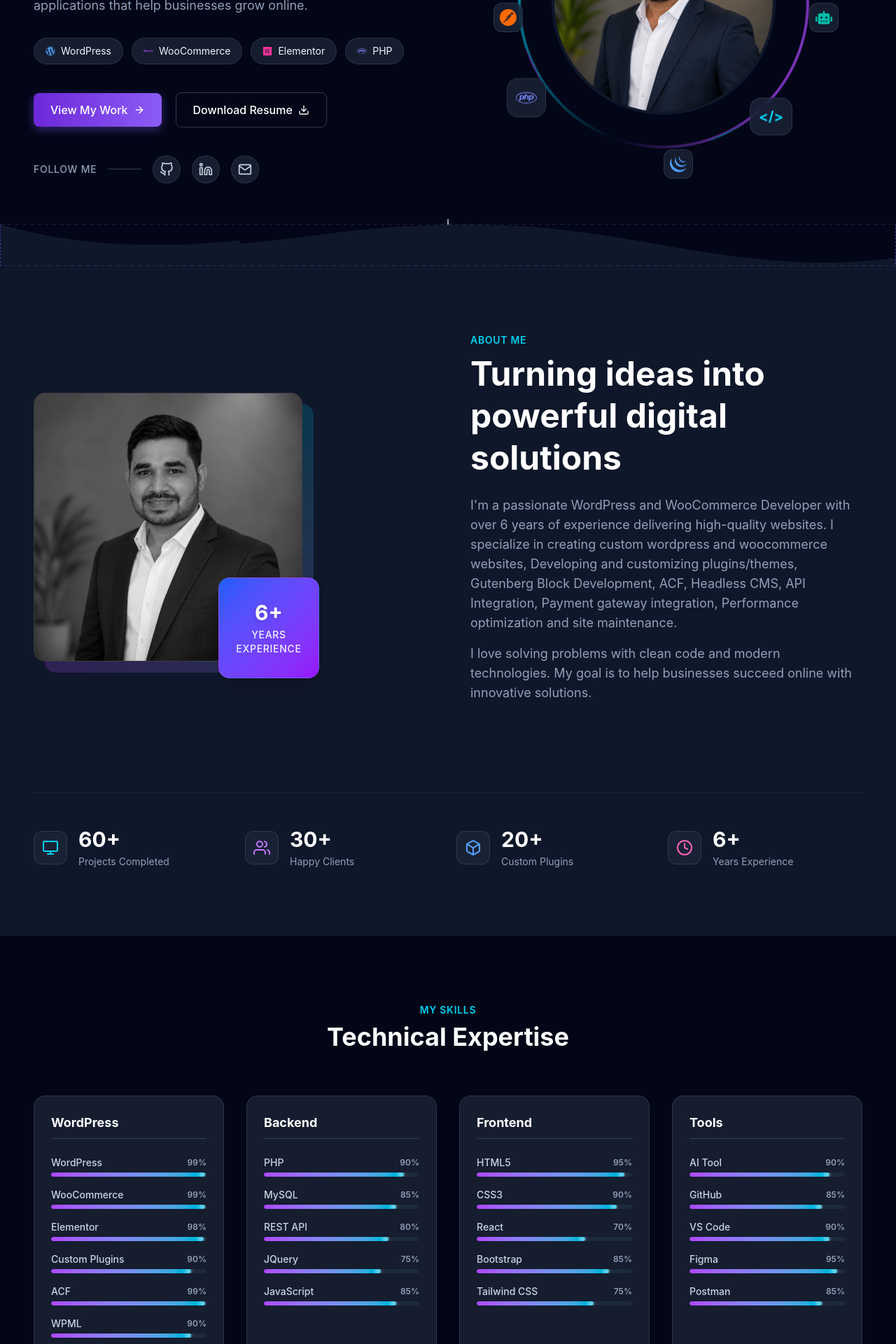
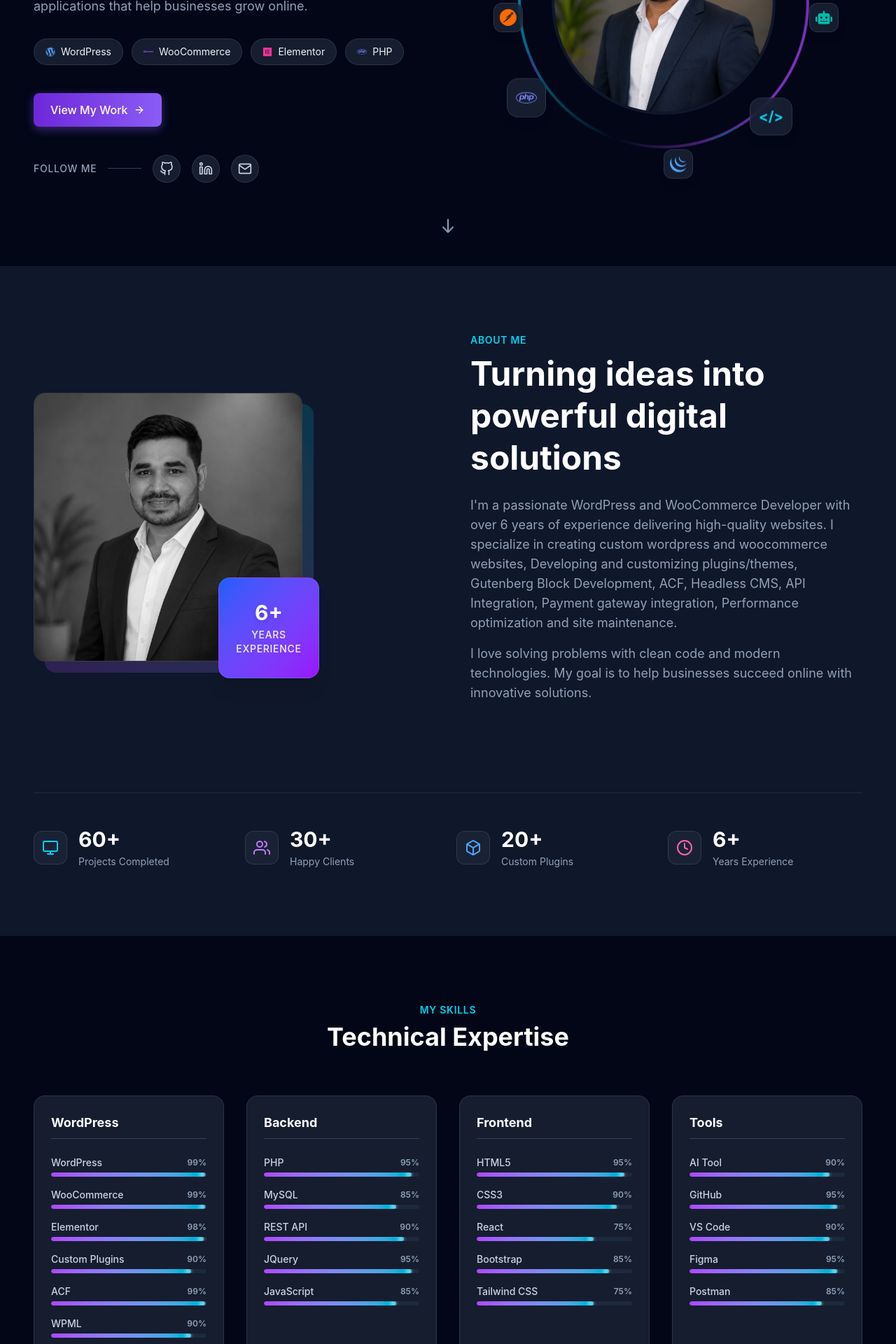
Before and after one commit to VoraMahesh/mahesh-vora-portfolio, a React (Vite) app: page / in a window 1280 px wide. Shown: the part 420-2340 px from the top of the page at 70% size. Built offline with nearby package versions, Linux system fonts and the light colour scheme.

Commit message:
Update portfolio content and design

```diff
--- a/src/components/Footer/Footer.jsx
+++ b/src/components/Footer/Footer.jsx
@@ -17,10 +17,10 @@ const Footer = () => {
                             WordPress Developer | Plugin Developer<br />Full Stack Web Developer
                         </p>
                         <div className="flex space-x-3">
-                            <a href="https://github.com/voramahesh" className="w-8 h-8 rounded-full glass flex items-center justify-center text-slate-400 hover:text-white hover:bg-purple-900/20 transition-all border border-slate-700">
+                            <a href="https://github.com/voramahesh" target='_blank' rel='noopener noreferrer' className="w-8 h-8 rounded-full glass flex items-center justify-center text-slate-400 hover:text-white hover:bg-purple-900/20 transition-all border border-slate-700">
                                 <FiGithub size={14} />
                             </a>
-                            <a href="https://in.linkedin.com/in/mahesh-vora-760787200" className="w-8 h-8 rounded-full glass flex items-center justify-center text-slate-400 hover:text-white hover:bg-blue-900/20 transition-all border border-slate-700">
+                            <a href="https://in.linkedin.com/in/mahesh-vora-760787200" target='_blank' rel='noopener noreferrer' className="w-8 h-8 rounded-full glass flex items-center justify-center text-slate-400 hover:text-white hover:bg-blue-900/20 transition-all border border-slate-700">
                                 <FiLinkedin size={14} />
                             </a>
                             <a href="mailto:[voramahesh63@gmail.com]" className="w-8 h-8 rounded-full glass flex items-center justify-center text-slate-400 hover:text-white hover:bg-rose-900/20 transition-all border border-slate-700">
--- a/src/components/Hero/Hero.jsx
+++ b/src/components/Hero/Hero.jsx
@@ -65,19 +65,19 @@ const Hero = () => {
                         <a href="#projects" className="btn-primary flex items-center gap-2">
                             View My Work <FiArrowRight />
                         </a>
-                        <a href="/resume.pdf" className="btn-outline flex items-center gap-2 pb-3 pt-3">
+                        {/* <a href="/resume.pdf" className="btn-outline flex items-center gap-2 pb-3 pt-3">
                             Download Resume <FiDownload />
-                        </a>
+                        </a> */}
                     </div>
 
                     <div className="flex items-center gap-4">
                         <span className="text-sm text-slate-400 uppercase tracking-wider font-medium">Follow Me</span>
                         <div className="w-12 h-[1px] bg-slate-700"></div>
                         <div className="flex space-x-4">
-                            <a href="https://github.com/voramahesh" className="w-10 h-10 rounded-full glass border border-slate-700 flex items-center justify-center text-slate-300 hover:text-white hover:border-purple-500 hover:bg-purple-900/20 transition-all">
+                            <a href="https://github.com/voramahesh" target='_blank' rel='noopener noreferrer' className="w-10 h-10 rounded-full glass border border-slate-700 flex items-center justify-center text-slate-300 hover:text-white hover:border-purple-500 hover:bg-purple-900/20 transition-all">
                                 <FiGithub size={20} />
                             </a>
-                            <a href="https://in.linkedin.com/in/mahesh-vora-760787200" className="w-10 h-10 rounded-full glass border border-slate-700 flex items-center justify-center text-slate-300 hover:text-white hover:border-blue-500 hover:bg-blue-900/20 transition-all">
+                            <a href="https://in.linkedin.com/in/mahesh-vora-760787200" target='_blank' rel='noopener noreferrer' className="w-10 h-10 rounded-full glass border border-slate-700 flex items-center justify-center text-slate-300 hover:text-white hover:border-blue-500 hover:bg-blue-900/20 transition-all">
                                 <FiLinkedin size={20} />
                             </a>
                             <a href="mailto:[voramahesh63@gmail.com]" className="w-10 h-10 rounded-full glass border border-slate-700 flex items-center justify-center text-slate-300 hover:text-white hover:border-rose-500 hover:bg-rose-900/20 transition-all">
@@ -141,12 +141,12 @@ const Hero = () => {
             </div>
 
             {/* Decorative Wave Divider at bottom - approximate of the design */}
-            <div className="absolute bottom-0 w-full overflow-hidden leading-none z-0">
+            {/* <div className="absolute bottom-0 w-full overflow-hidden leading-none z-0">
                 <svg className="relative block w-full h-[60px]" data-name="Layer 1" xmlns="http://www.w3.org/2000/svg" viewBox="0 0 1200 120" preserveAspectRatio="none">
                     <path d="M321.39,56.44c58-10.79,114.16-30.13,172-41.86,82.39-16.72,168.19-17.73,250.45-.39C823.78,31,906.67,72,985.66,92.83c70.05,18.48,146.53,26.09,214.34,3V120H0V0C7.2,4.6,14.61,9.08,22.25,13.43c75.69,42.4,166.44,53.4,251.69,41.97,15.86-2.12,31.62-4.99,47.45-8.96Z" fill="#0f172a"></path>
                     <path d="M1200 120L0 120 0 0 1200 0 1200 120z" fill="none" stroke="rgba(139, 92, 246, 0.5)" strokeWidth="2" strokeDasharray="5,5"></path>
                 </svg>
-            </div>
+            </div> */}
         </section>
     );
 };
--- a/src/components/Navbar/Navbar.jsx
+++ b/src/components/Navbar/Navbar.jsx
@@ -50,9 +50,9 @@ const Navbar = () => {
                     <Link to="contact" smooth={true} offset={-70} className="btn-primary cursor-pointer text-sm">
                         Hire Me
                     </Link>
-                    <button className="p-2 rounded-full bg-slate-800 border border-slate-700 hover:bg-slate-700 text-slate-300 transition-colors">
+                    {/* <button className="p-2 rounded-full bg-slate-800 border border-slate-700 hover:bg-slate-700 text-slate-300 transition-colors">
                         <FiMoon size={18} />
-                    </button>
+                    </button> */}
                 </div>
 
                 {/* Mobile Menu Button */}
--- a/src/components/Skills/Skills.jsx
+++ b/src/components/Skills/Skills.jsx
@@ -35,10 +35,10 @@ const Skills = () => {
         {
             title: "Backend",
             skills: [
-                { name: 'PHP', percentage: 90 },
+                { name: 'PHP', percentage: 95 },
                 { name: 'MySQL', percentage: 85 },
-                { name: 'REST API', percentage: 80 },
-                { name: 'JQuery', percentage: 75 },
+                { name: 'REST API', percentage: 90 },
+                { name: 'JQuery', percentage: 95 },
                 { name: 'JavaScript', percentage: 85 },
             ]
         },
@@ -47,7 +47,7 @@ const Skills = () => {
             skills: [
                 { name: 'HTML5', percentage: 95 },
                 { name: 'CSS3', percentage: 90 },
-                { name: 'React', percentage: 70 },
+                { name: 'React', percentage: 75 },
                 { name: 'Bootstrap', percentage: 85 },
                 { name: 'Tailwind CSS', percentage: 75 },
             ]
@@ -56,7 +56,7 @@ const Skills = () => {
             title: "Tools",
             skills: [
                 { name: 'AI Tool', percentage: 90 },
-                { name: 'GitHub', percentage: 85 },
+                { name: 'GitHub', percentage: 95 },
                 { name: 'VS Code', percentage: 90 },
                 { name: 'Figma', percentage: 95 },
                 { name: 'Postman', percentage: 85 },
```
